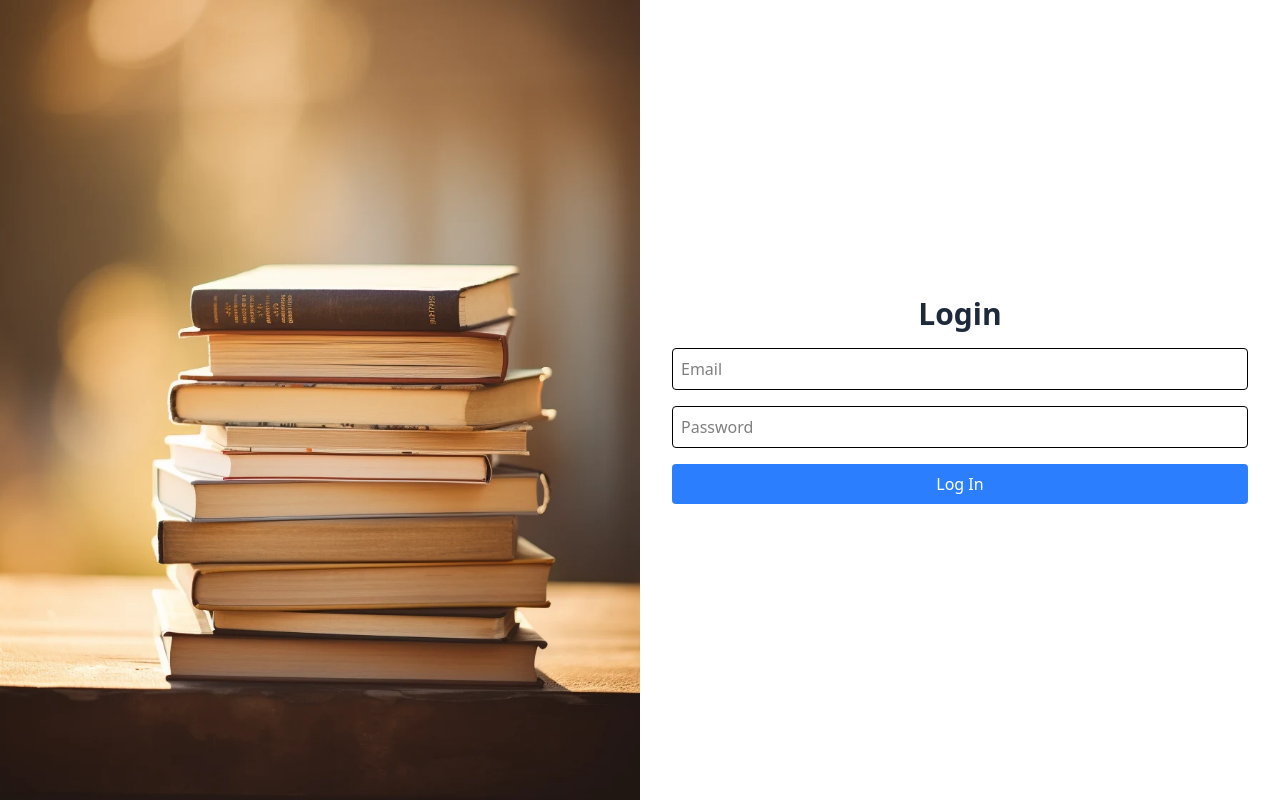
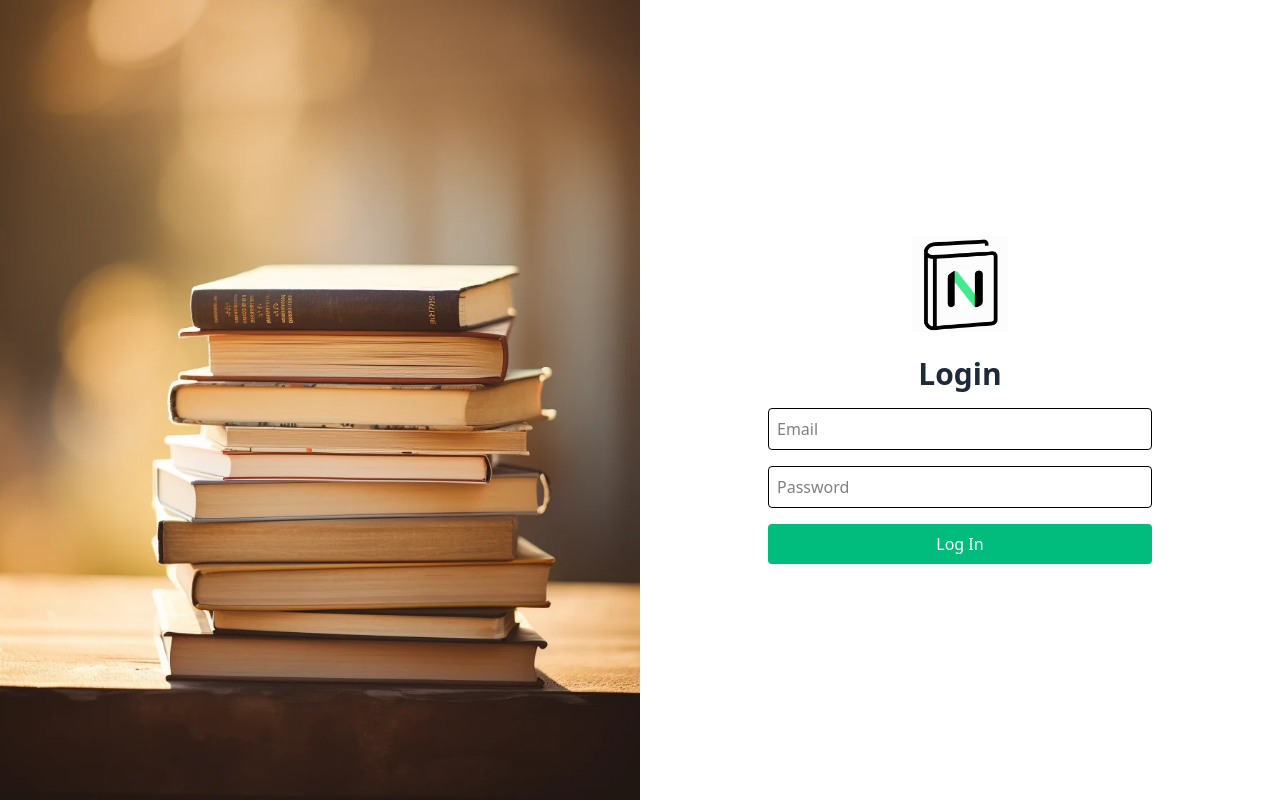
Before and after one commit to andixeneize/tenpo, a React (Vite) app: page /login in a window 1280 px wide. Built offline with nearby package versions, Linux system fonts and the light colour scheme.

Commit message:
Login final layout version

```diff
--- a/src/pages/Public/LoginPage/LoginPage.tsx
+++ b/src/pages/Public/LoginPage/LoginPage.tsx
@@ -56,15 +56,22 @@ const LoginPage: React.FC = () => {
 
   return (
     <div className='min-h-screen flex flex-col md:flex-row font-sans'>
-      {/* Parte superior en mobile, izquierda en desktop */}
+      {/* Left side (desktop) / Top (mobile) */}
       <div
         className='w-full md:w-1/2 h-[50vh] md:h-auto bg-cover bg-center'
         style={{ backgroundImage: "url('/images/login-bg.jpg')" }}
       />
 
-      {/* Parte inferior en mobile, derecha en desktop */}
-      <div className='w-full md:w-1/2 h-1/2 md:h-auto flex items-center justify-center bg-white'>
-        <div className='p-8 text-center w-full'>
+      {/* Right side (desktop) / Bottom (mobile) */}
+      <div className='w-full md:w-1/2 h-[50vh] md:h-auto flex items-center justify-center bg-white'>
+        <div className='p-8 text-center w-full max-w-md'>
+          {/* Logo (desktop) */}
+          <img
+            src='/images/logo.png'
+            alt='Logo'
+            className='hidden md:block mx-auto mb-6 w-24 h-24'
+          />
+
           <h1 className='text-3xl font-bold text-gray-800 mb-4'>Login</h1>
 
           <form onSubmit={handleSubmit} className='flex flex-col gap-4'>
@@ -89,7 +96,7 @@ const LoginPage: React.FC = () => {
             <button
               type='submit'
               disabled={loading}
-              className='px-4 py-2 bg-blue-500 text-white rounded hover:bg-blue-600 transition'
+              className='px-4 py-2 bg-emerald-500 text-white rounded hover:bg-emerald-600 transition'
             >
               {loading ? 'Logging in...' : 'Log In'}
             </button>
```
Also changed, not shown: public/images/logo.png (added).
